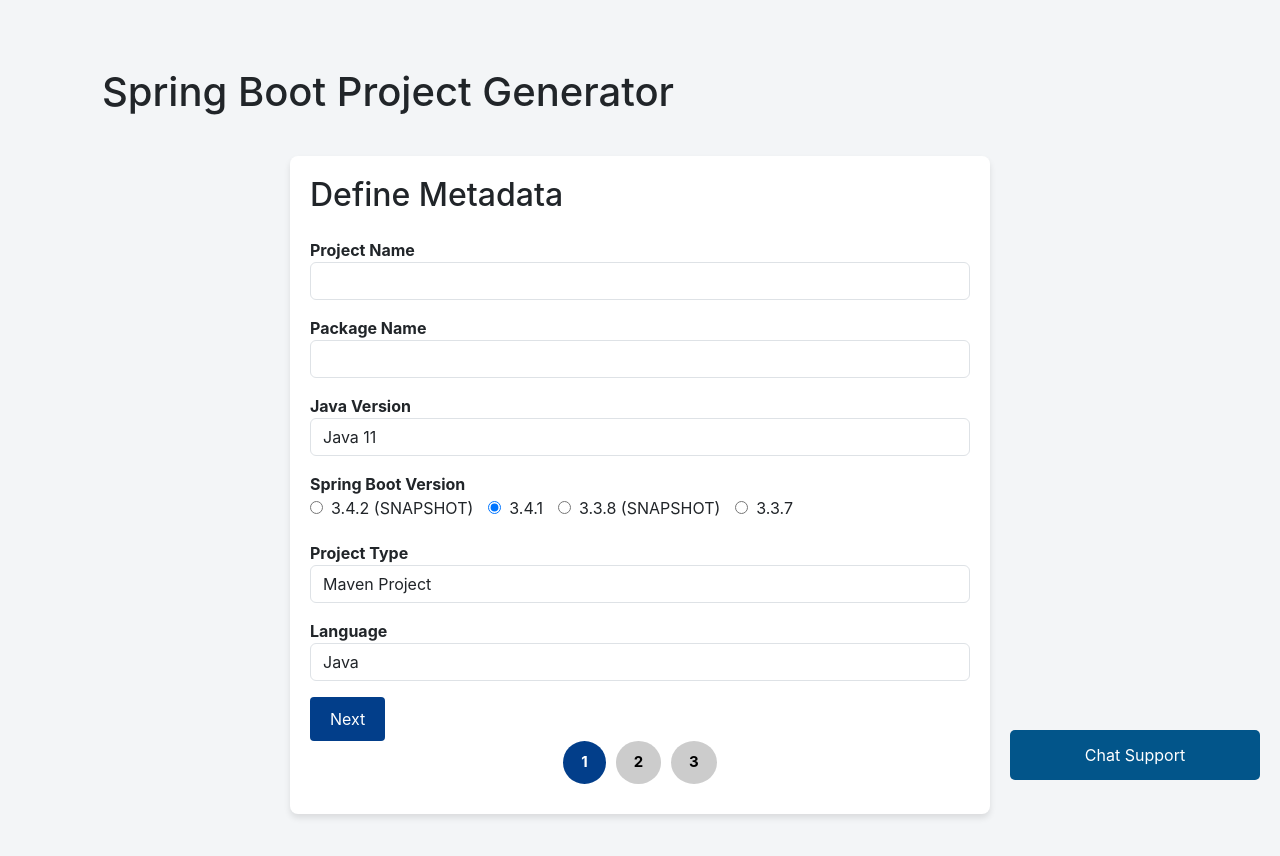
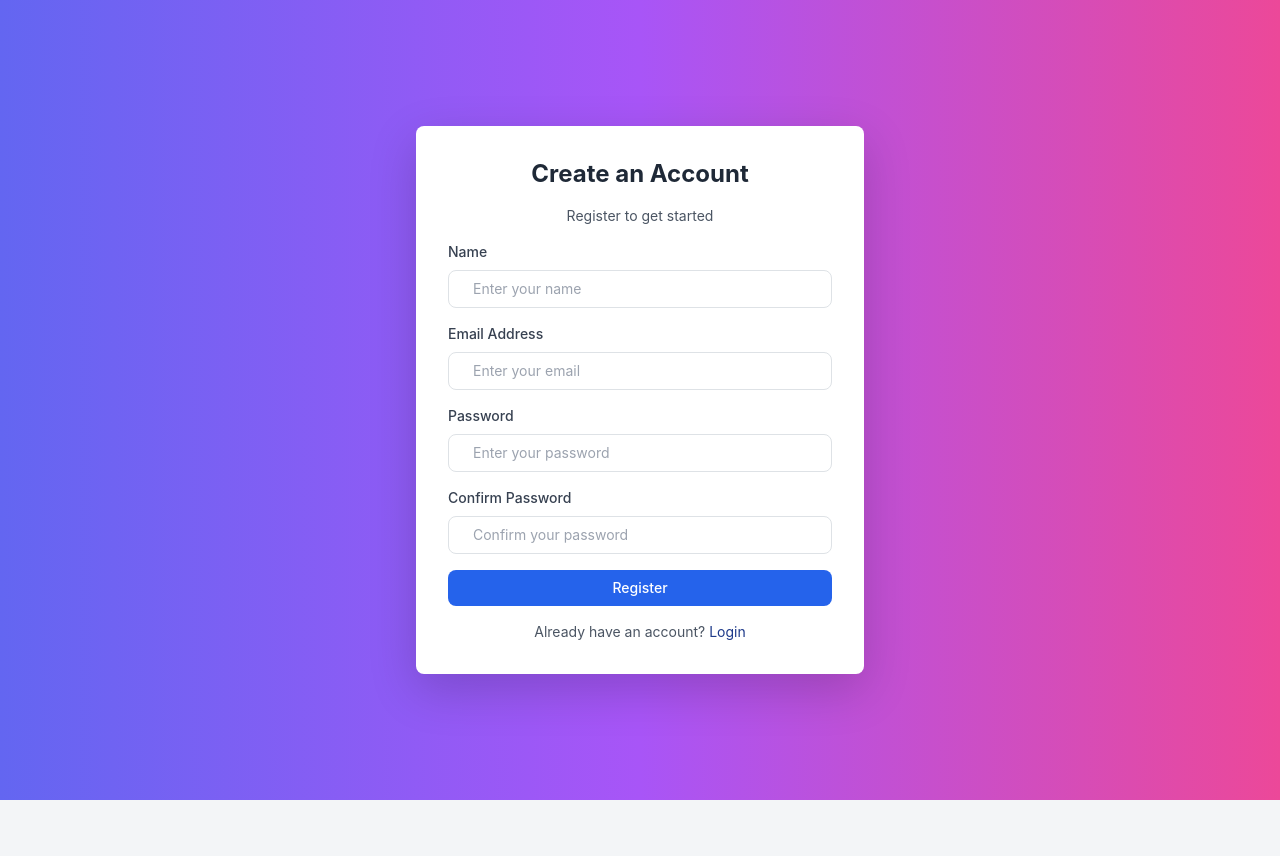
Before and after one commit to ST3ERLING/codeGenerator, a React (Create React App) app in the folder user-interface/: page /signup in a window 1280 px wide. Shown: the top 856 px of the page. After the commit the page ends 800 px from the top, so only its background shows below. Built offline with nearby package versions, Linux system fonts and the light colour scheme.

Commit message:
Login et Signup pages

```diff
--- /dev/null
+++ b/user-interface/src/components/Login.js
@@ -0,0 +1,77 @@
+// Install Tailwind CSS by following the official setup guide: https://tailwindcss.com/docs/installation
+
+import React, { useState } from 'react';
+import { useNavigate } from 'react-router-dom';
+
+const Login = () => {
+  const [email, setEmail] = useState('');
+  const [password, setPassword] = useState('');
+  const navigate = useNavigate();
+
+  const handleSubmit = (e) => {
+    e.preventDefault();
+
+    // Static credentials
+    const staticEmail = "admin@gmail.com";
+    const staticPassword = "admin";
+
+    if (email === staticEmail && password === staticPassword) {
+      navigate("/App"); // Redirect to App page
+    } else {
+      alert("Invalid email or password");
+    }
+  };
+
+  return (
+    <div className="flex items-center justify-center min-h-screen bg-gradient-to-r from-blue-900 via-blue-700 to-blue-200">
+      <div className="w-full max-w-md p-8 space-y-4 bg-white rounded-lg shadow-lg">
+        <h2 className="text-2xl font-bold text-center text-gray-800">Welcome Back</h2>
+        <p className="text-sm text-center text-gray-600">Login to access your account</p>
+
+        <form onSubmit={handleSubmit} className="space-y-4">
+          <div>
+            <label htmlFor="email" className="block text-sm font-medium text-gray-700">
+              Email Address
+            </label>
+            <input
+              id="email"
+              type="email"
+              value={email}
+              onChange={(e) => setEmail(e.target.value)}
+              className="w-full px-4 py-2 mt-2 text-sm border rounded-lg focus:ring-indigo-500 focus:border-indigo-500"
+              placeholder="Enter your email"
+              required
+            />
+          </div>
+          <div>
+            <label htmlFor="password" className="block text-sm font-medium text-gray-700">
+              Password
+            </label>
+            <input
+              id="password"
+              type="password"
+              value={password}
+              onChange={(e) => setPassword(e.target.value)}
+              className="w-full px-4 py-2 mt-2 text-sm border rounded-lg focus:ring-indigo-500 focus:border-indigo-500"
+              placeholder="Enter your password"
+              required
+            />
+          </div>
+
+          <button
+            type="submit"
+            className="w-full px-4 py-2 text-sm font-medium text-white bg-blue-600 rounded-lg hover:bg-blue-900 focus:outline-none focus:ring-2 focus:ring-indigo-500 focus:ring-offset-2"
+          >
+            Login
+          </button>
+        </form>
+
+        <p className="text-sm text-center text-gray-600">
+          Don’t have an account? <a href="/Signup" className="text-blue-800 hover:underline">Sign up</a>
+        </p>
+      </div>
+    </div>
+  );
+};
+
+export default Login;
--- /dev/null
+++ b/user-interface/src/components/Signup.js
@@ -0,0 +1,100 @@
+// Install Tailwind CSS by following the official setup guide: https://tailwindcss.com/docs/installation
+
+import React, { useState } from 'react';
+
+const Signup = () => {
+  const [name, setName] = useState('');
+  const [email, setEmail] = useState('');
+  const [password, setPassword] = useState('');
+  const [confirmPassword, setConfirmPassword] = useState('');
+
+  const handleSubmit = (e) => {
+    e.preventDefault();
+    if (password !== confirmPassword) {
+      alert('Passwords do not match');
+      return;
+    }
+    console.log('Registration submitted', { name, email, password });
+  };
+
+  return (
+    <div className="flex items-center justify-center min-h-screen bg-gradient-to-r from-indigo-500 via-purple-500 to-pink-500">
+      <div className="w-full max-w-md p-8 space-y-4 bg-white rounded-lg shadow-lg">
+        <h2 className="text-2xl font-bold text-center text-gray-800">Create an Account</h2>
+        <p className="text-sm text-center text-gray-600">Register to get started</p>
+
+        <form onSubmit={handleSubmit} className="space-y-4">
+          <div>
+            <label htmlFor="name" className="block text-sm font-medium text-gray-700">
+              Name
+            </label>
+            <input
+              id="name"
+              type="text"
+              value={name}
+              onChange={(e) => setName(e.target.value)}
+              className="w-full px-4 py-2 mt-2 text-sm border rounded-lg focus:ring-indigo-500 focus:border-indigo-500"
+              placeholder="Enter your name"
+              required
+            />
+          </div>
+          <div>
+            <label htmlFor="email" className="block text-sm font-medium text-gray-700">
+              Email Address
+            </label>
+            <input
+              id="email"
+              type="email"
+              value={email}
+              onChange={(e) => setEmail(e.target.value)}
+              className="w-full px-4 py-2 mt-2 text-sm border rounded-lg focus:ring-indigo-500 focus:border-indigo-500"
+              placeholder="Enter your email"
+              required
+            />
+          </div>
+          <div>
+            <label htmlFor="password" className="block text-sm font-medium text-gray-700">
+              Password
+            </label>
+            <input
+              id="password"
+              type="password"
+              value={password}
+              onChange={(e) => setPassword(e.target.value)}
+              className="w-full px-4 py-2 mt-2 text-sm border rounded-lg focus:ring-indigo-500 focus:border-indigo-500"
+              placeholder="Enter your password"
+              required
+            />
+          </div>
+          <div>
+            <label htmlFor="confirmPassword" className="block text-sm font-medium text-gray-700">
+              Confirm Password
+            </label>
+            <input
+              id="confirmPassword"
+              type="password"
+              value={confirmPassword}
+              onChange={(e) => setConfirmPassword(e.target.value)}
+              className="w-full px-4 py-2 mt-2 text-sm border rounded-lg focus:ring-indigo-500 focus:border-indigo-500"
+              placeholder="Confirm your password"
+              required
+            />
+          </div>
+
+          <button
+            type="submit"
+            className="w-full px-4 py-2 text-sm font-medium text-white  bg-blue-600 rounded-lg hover:bg-blue-900 focus:outline-none focus:ring-2 focus:ring-indigo-500 focus:ring-offset-2"
+          >
+            Register
+          </button>
+        </form>
+
+        <p className="text-sm text-center text-gray-600">
+          Already have an account? <a href="/" className="text-blue-900 hover:underline">Login</a>
+        </p>
+      </div>
+    </div>
+  );
+};
+
+export default Signup;
--- a/user-interface/src/index.css
+++ b/user-interface/src/index.css
@@ -1,3 +1,7 @@
+@tailwind base;
+@tailwind components;
+@tailwind utilities;
+
 /* App Background */
 body {
   margin: 0;
--- a/user-interface/src/index.js
+++ b/user-interface/src/index.js
@@ -1,14 +1,23 @@
 import React from 'react';
 import ReactDOM from 'react-dom/client';
+import { BrowserRouter as Router, Routes, Route } from 'react-router-dom'; // Import Router components
 import 'bootstrap/dist/css/bootstrap.min.css'; // Import Bootstrap first
 import './index.css'; // Import your custom styles after Bootstrap
+import reportWebVitals from './reportWebVitals';
+import Login from './components/Login';
+import Signup from './components/Signup'; // Import the Registration component
 import App from './App';
-import reportWebVitals from './reportWebVitals';
 
 const root = ReactDOM.createRoot(document.getElementById('root'));
 root.render(
   <React.StrictMode>
-    <App />
+    <Router>
+      <Routes>
+        <Route path="/" element={<Login />} />
+        <Route path="/signup" element={<Signup />} />
+        <Route path="/app" element={<App />} />
+      </Routes>
+    </Router>
   </React.StrictMode>
 );
 
--- /dev/null
+++ b/user-interface/tailwind.config.js
@@ -0,0 +1,11 @@
+/** @type {import('tailwindcss').Config} */
+module.exports = {
+  content: [
+    "./src/**/*.{js,jsx,ts,tsx}", // Include all JSX/TSX files in the `src` folder
+    "./public/index.html",         // Include the HTML file
+  ],
+  theme: {
+    extend: {},
+  },
+  plugins: [],
+};
```
Also changed, not shown: user-interface/package.json (+5 -3 lines), 1 other file (tests, documents, lock files or other folders).
